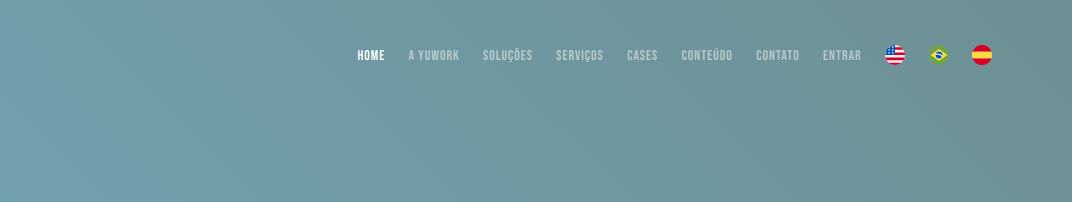
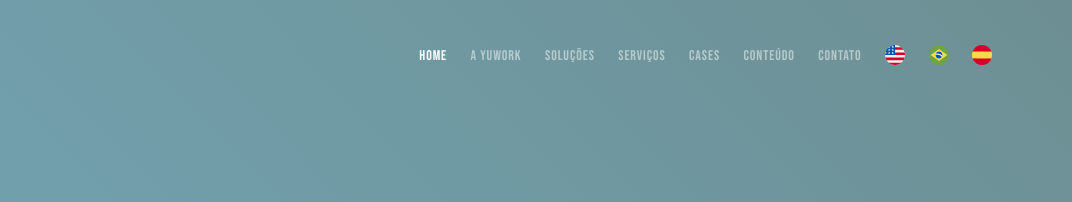
Before and after one commit to Amtheus-the/Yuwork-New, a website: page about.html in a window 1280 px wide. Shown: the top 202 px of the page, 208-1280 px from the left. Drawn offline with Linux system fonts and the light colour scheme; files whose address does not match are found by name.

Commit message:
alteracoes no nav menu

```diff
--- a/about.html
+++ b/about.html
@@ -97,9 +97,6 @@
 							<li><a href="work.html">Cases</a></li>
 							<li><a href="blog.html">Conteúdo</a></li>
 							<li><a href="contact.html">Contato</a></li>
-							<li class="nav-item ms-2">
-								<a type="button" class="nav-link btn-platform hidden-xs mt-1" href="https://platform.yuwork.co">ENTRAR</a>
-							  </li>
 							  <li class="language nav-item ms-2">
 								<a class="nav-link" href="index-en"><img class="bandeiras" src="images/icons/estados-unidos.svg" alt="Inglês"></a>
 							  </li>
```
Also changed, not shown: contact.html (+0 -3 lines).
